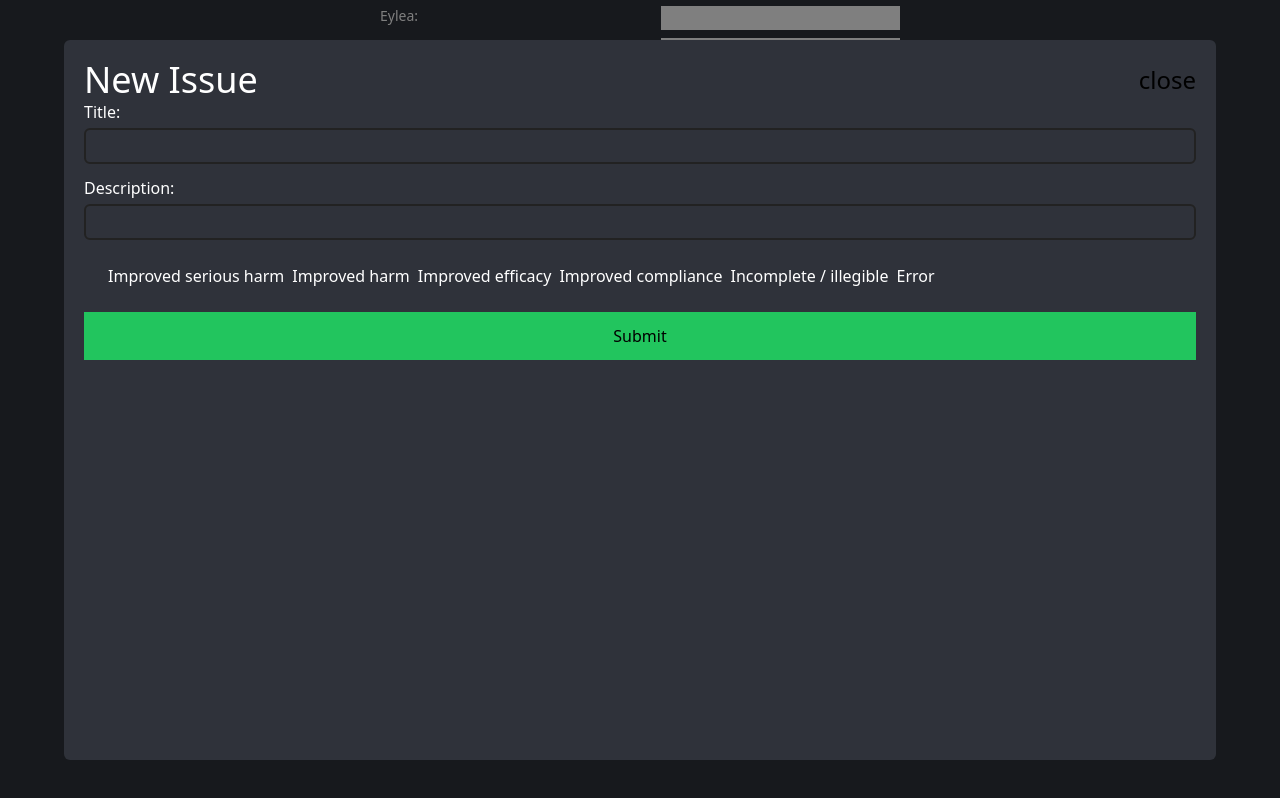
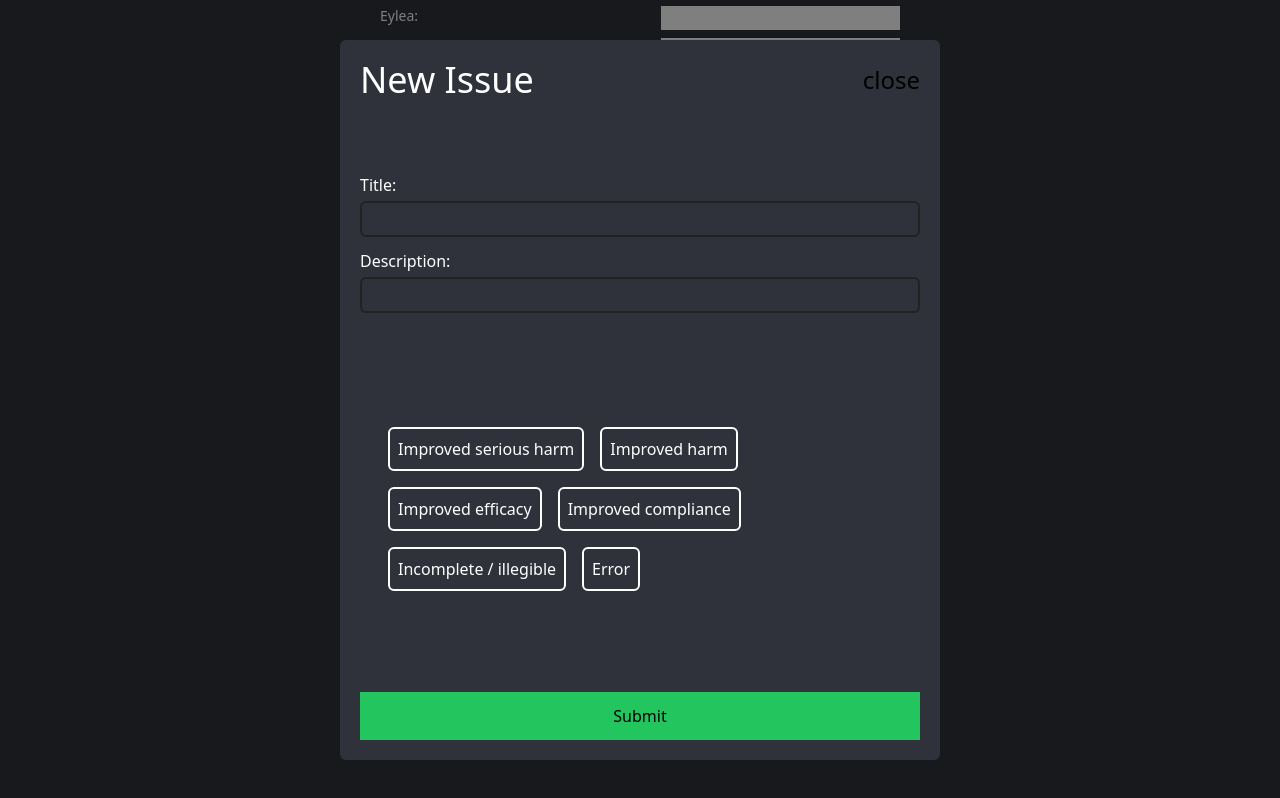
Before and after one commit to KarlGilden/apoteo, a Next.js app: page /new-log in a window 1280 px wide. Both pictures are taken after a click on the button "New issue +". Shown: the part 682-1480 px from the top of the page. Built offline with nearby package versions, Linux system fonts and the light colour scheme.

Commit message:
minor UI improvement for new log tags

```diff
--- a/components/IssueItem.tsx
+++ b/components/IssueItem.tsx
@@ -8,10 +8,10 @@ const IssueItem = (props:any) => {
   return (
     <div className='w-full p-3 text-white border-primary-dark bg-primary-light border-b-[1px] border-primary-dark flex items-center justify-between'>
         <p>{props.value.title}</p>
-        <div className='flex'>
+        <div className='flex flex-wrap'>
             {props.value.tags.split(',').map((tag:string, index:number) => {
                 return (
-                    <p key={index} className='m-1 border-[1px] border-white rounded-md text-white'>{tag}</p>
+                    <p key={index} className='m-1 p-1 border-[1px] border-white rounded-md text-white'>{tag}</p>
                 )
             })}
         </div>
--- a/components/IssueModal.tsx
+++ b/components/IssueModal.tsx
@@ -62,23 +62,25 @@ const IssueModal = ({show, handleClose, issues, setIssues}:IProps) => {
 
   const modal = show ? (
     <div className={`overflow-hidden fixed top-0 left-0 w-screen h-screen bg-black bg-opacity-50  flex justify-center items-center`}>
-      <div className='w-[90%] h-[90%] bg-primary p-5 rounded-md'>
+      <div className='max-w-[600px] w-[90%] h-[90%] bg-primary p-5 rounded-md flex flex-col justify-between'>
 
         <div className='flex justify-between items-center'>
           <h1 className='text-white text-4xl'>New Issue</h1>
           <p className='text-2xl' onClick={()=>closeModal()}>close</p>
         </div>
 
-        <FormInput setFormState={setIssueTitle} type={'text'} label={'Title'} />
-        <FormInput setFormState={setIssueDesc} type={'text'} label={'Description'} />
+        <div>
+          <FormInput setFormState={setIssueTitle} type={'text'} label={'Title'} />
+          <FormInput setFormState={setIssueDesc} type={'text'} label={'Description'} />
+        </div>
 
         <div className='flex flex-wrap m-5'>
-          <p className={`p-1 cursor-pointer ${issueTags.includes('Improved serious harm') ? 'text-secondary' : 'text-white'}`} onClick={()=>toggleTags('Improved serious harm')}>Improved serious harm</p>
-          <p className={`p-1 cursor-pointer ${issueTags.includes('Improved harm') ? 'text-secondary' : 'text-white'}`} onClick={()=>toggleTags('Improved harm')}>Improved harm</p>
-          <p className={`p-1 cursor-pointer ${issueTags.includes('Improved efficacy') ? 'text-secondary' : 'text-white'}`} onClick={()=>toggleTags('Improved efficacy')}>Improved efficacy</p>
-          <p className={`p-1 cursor-pointer ${issueTags.includes('Improved compliance') ? 'text-secondary' : 'text-white'}`} onClick={()=>toggleTags('Improved compliance')}>Improved compliance</p>
-          <p className={`p-1 cursor-pointer ${issueTags.includes('Incomplete / illegible') ? 'text-secondary' : 'text-white'}`} onClick={()=>toggleTags('Incomplete / illegible')}>Incomplete / illegible</p>
-          <p className={`p-1 cursor-pointer ${issueTags.includes('Error') ? 'text-secondary' : 'text-white'}`} onClick={()=>toggleTags('Error')}>Error</p>
+          <p className={`p-2 m-2 cursor-pointer border-white border-2 rounded-md text-white ${issueTags.includes('Improved serious harm') ? 'bg-secondary text-black border-secondary' : 'bg-transparent'}`} onClick={()=>toggleTags('Improved serious harm')}>Improved serious harm</p>
+          <p className={`p-2 m-2 cursor-pointer border-white border-2 rounded-md text-white ${issueTags.includes('Improved harm') ? 'bg-secondary text-black border-secondary' : 'bg-transparent'}`} onClick={()=>toggleTags('Improved harm')}>Improved harm</p>
+          <p className={`p-2 m-2 cursor-pointer border-white border-2 rounded-md text-white ${issueTags.includes('Improved efficacy') ? 'bg-secondary text-black border-secondary' : 'bg-transparent'}`} onClick={()=>toggleTags('Improved efficacy')}>Improved efficacy</p>
+          <p className={`p-2 m-2 cursor-pointer border-white border-2 rounded-md text-white ${issueTags.includes('Improved compliance') ? 'bg-secondary text-black border-secondary' : 'bg-transparent'}`} onClick={()=>toggleTags('Improved compliance')}>Improved compliance</p>
+          <p className={`p-2 m-2 cursor-pointer border-white border-2 rounded-md text-white ${issueTags.includes('Incomplete / illegible') ? 'bg-secondary text-black border-secondary' : 'bg-transparent'}`} onClick={()=>toggleTags('Incomplete / illegible')}>Incomplete / illegible</p>
+          <p className={`p-2 m-2 cursor-pointer border-white border-2 rounded-md text-white ${issueTags.includes('Error') ? 'bg-secondary text-black border-secondary' : 'bg-transparent'}`} onClick={()=>toggleTags('Error')}>Error</p>
         </div>
 
         <button onClick={()=>{handleSubmit(); }} className='p-3 bg-secondary w-full'>Submit</button>
```
